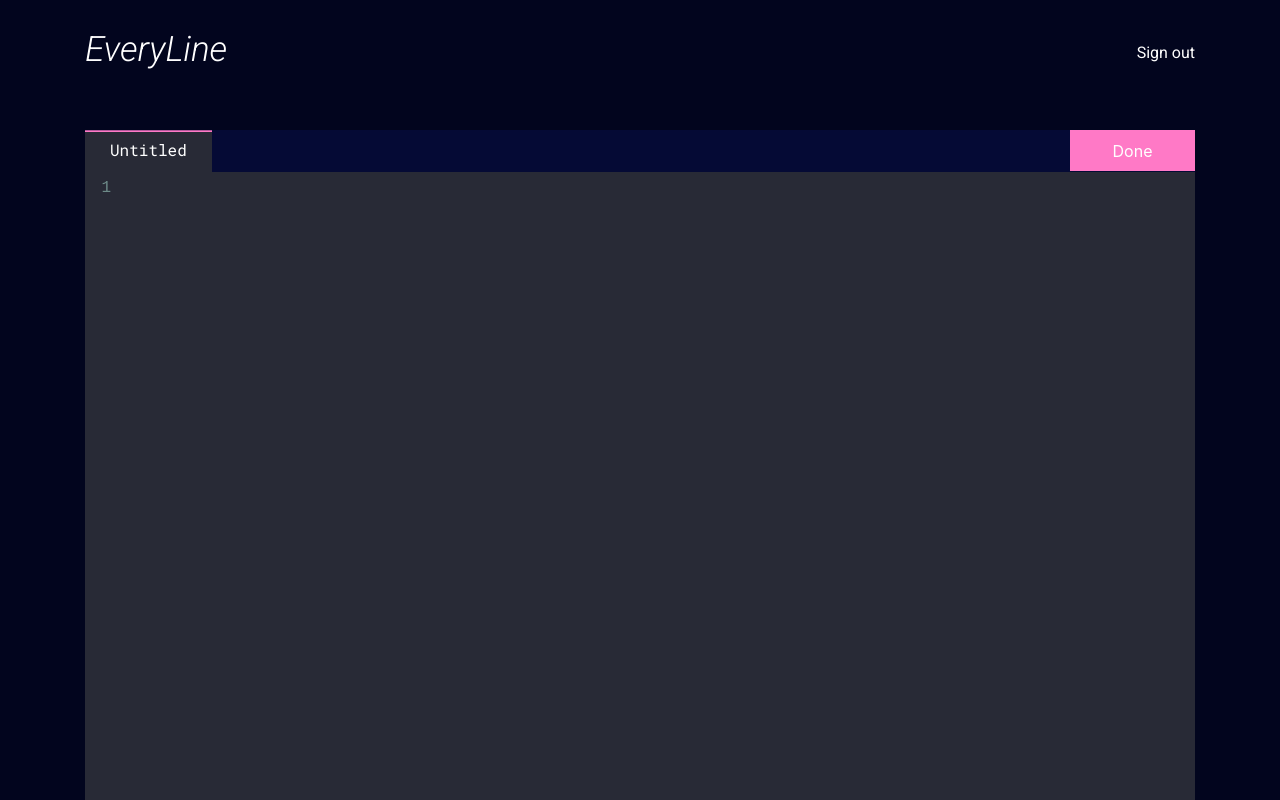
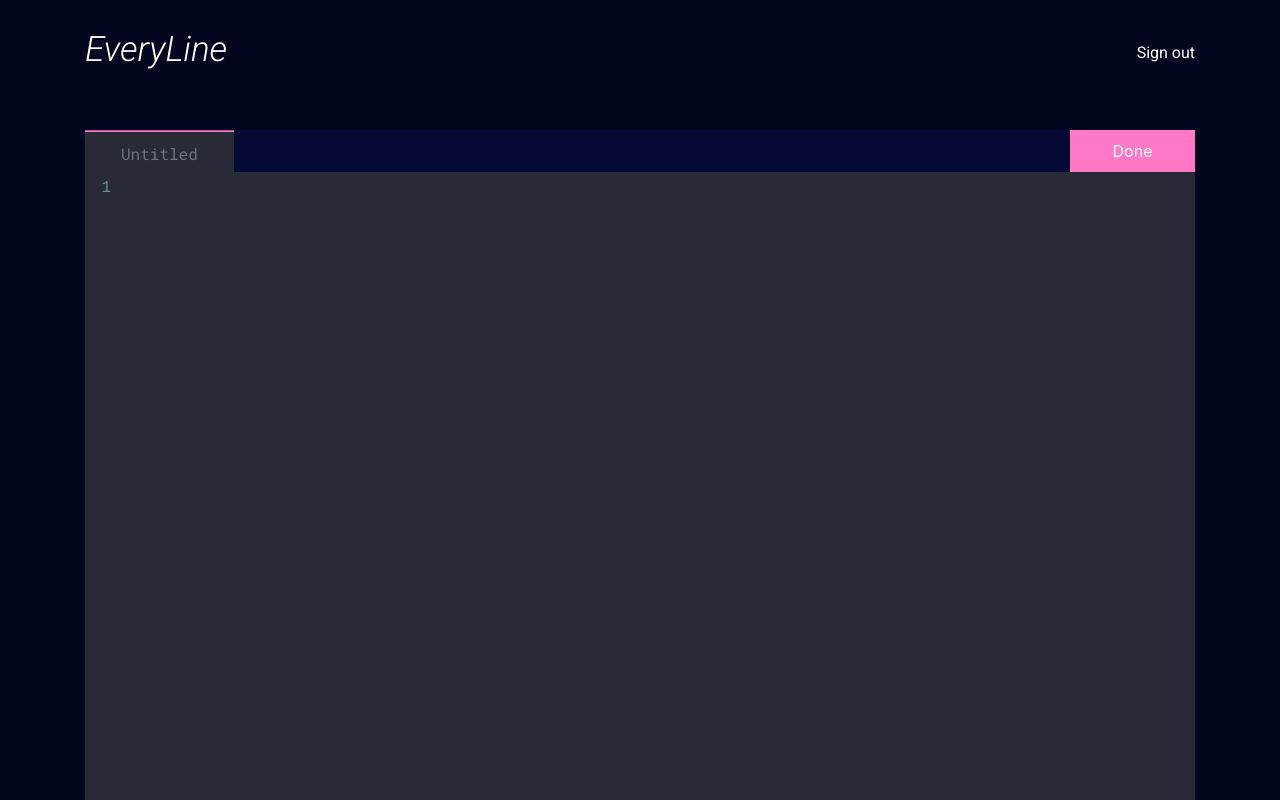
Before and after one commit to andrewroblesdev/EveryLine, a Next.js app: page /notepad in a window 1280 px wide. Shown: the top 800 px of the page. Built offline with nearby package versions, Linux system fonts and the light colour scheme.

Commit message:
Enable users to change tab name by clicking to type

```diff
--- a/components/player/button/button.module.css
+++ b/components/player/button/button.module.css
@@ -4,7 +4,7 @@
 
 .custom {
     border-radius: 0px;
-    height: 41px;
+    height: 42px;
     width: 125px;
     background-color: #FF79C6;
     color: white;
--- a/components/player/tab/tab.js
+++ b/components/player/tab/tab.js
@@ -3,7 +3,7 @@ import styles from './tab.module.css'
 export default function Tab(props) {
     return(
         <div className={`${styles.tab}`}>
-            <p>{props.title}</p>
+            <input className={`form-control ml-4`} placeholder="Untitled"></input>
         </div>
     )
 }
--- a/components/player/tab/tab.module.css
+++ b/components/player/tab/tab.module.css
@@ -12,8 +12,11 @@
     box-shadow: 0 -1.7px 0 #FF79C6;
 }
 
-.tab p {
+.tab input{
     font-family: 'Roboto Mono', monospace;
-    padding-left: 25px;
-    padding-right: 25px;
+    background-color: #282A36;
+    width: 125px;
+    border: none;
+    height: 40px;
+    padding-bottom: 15px;
 }
```
